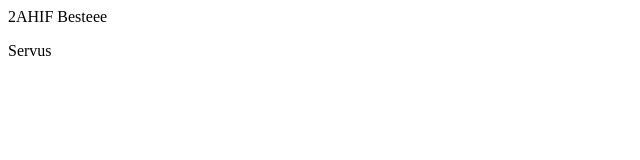
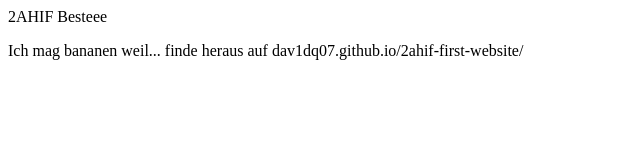
Before and after one commit to AldinTuholjakovic/First-Website123, a plain HTML site: page index.html in a window 1280 px wide. Shown: the whole page, without its empty margins (0-640 px from the left). Drawn offline with Linux system fonts and the light colour scheme.

Commit message:
change index.html

```diff
--- a/index.html
+++ b/index.html
@@ -4,6 +4,6 @@
 	</head>
 	<body>
 		<span>2AHIF Besteee</span>
-		<p>Servus</p>
+		<p>Ich mag bananen weil... finde heraus auf dav1dq07.github.io/2ahif-first-website/</p>
 	</body>
 </html>
```
